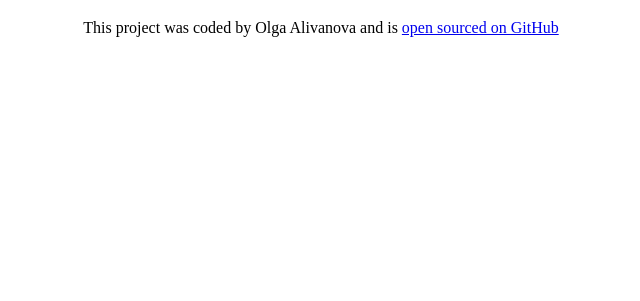
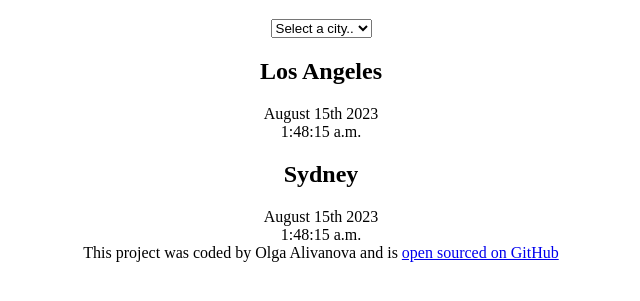
Before and after one commit to Olga771/world-clock, a plain HTML site: page index.html in a window 1280 px wide. Shown: the part 61-362 px from the top of the page, without its empty margins (319-959 px from the left). Drawn offline with Linux system fonts and the light colour scheme.

Commit message:
Added the basic html

```diff
--- a/index.html
+++ b/index.html
@@ -7,7 +7,31 @@
     <title>World Clock - Olga Alivanova</title>
   </head>
   <body>
-    <h1>World Clock</h1>
+    <div class="container">
+      <h1>World Clock</h1>
+
+      <select>
+        <option value="">Select a city..</option>
+        <option value="">London</option>
+        <option value="">New York</option>
+        <option value="">Seattle</option>
+      </select>
+
+      <div>
+        <div class="city">
+          <h2>Los Angeles</h2>
+          <div class="date">August 15th 2023</div>
+          <div class="time">1:48:15 a.m.</div>
+        </div>
+
+      <div class="city">
+          <h2>Sydney</h2>
+          <div class="date">August 15th 2023</div>
+          <div class="time">1:48:15 a.m.</div>
+        </div>
+      </div>
+       </div>
+    </div>
     <footer>
       This project was coded by Olga Alivanova and is
       <a href="https://github.com/Olga771/world-clock/tree/main" target="_blank"
```
